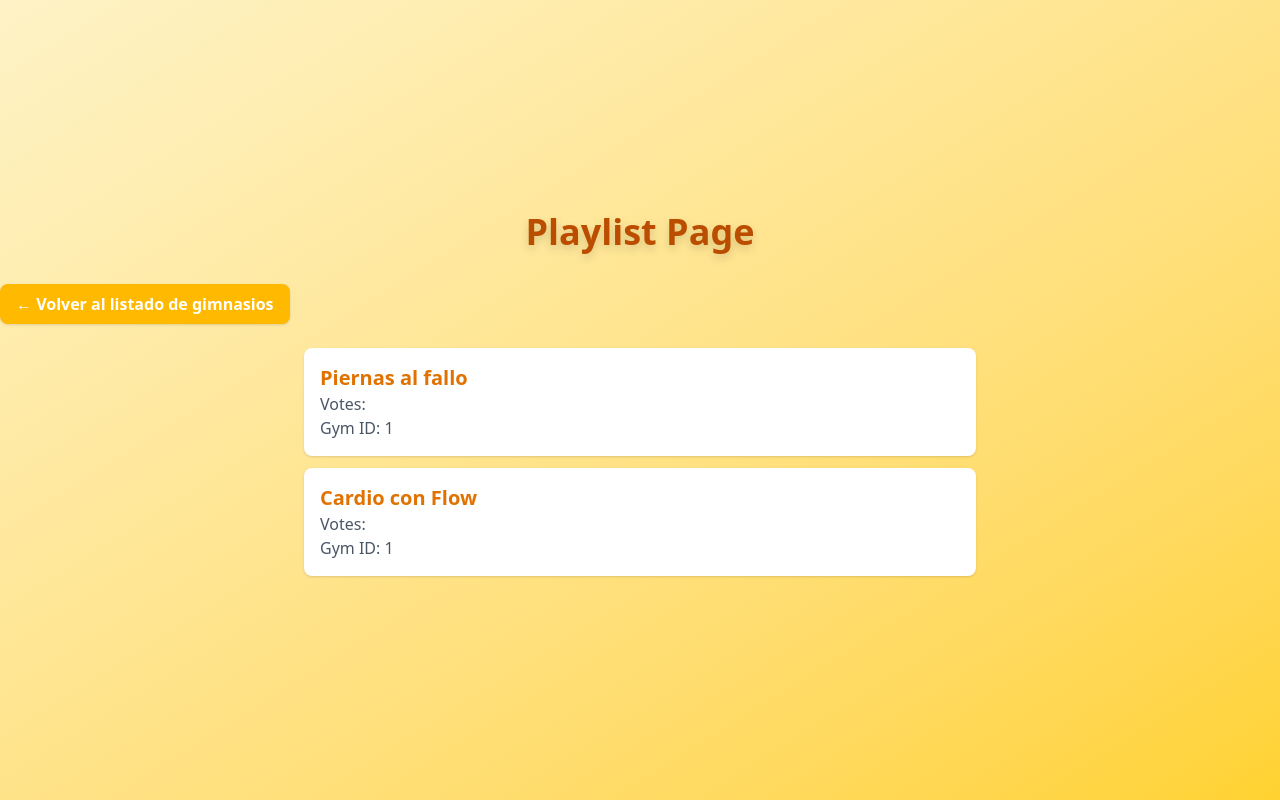
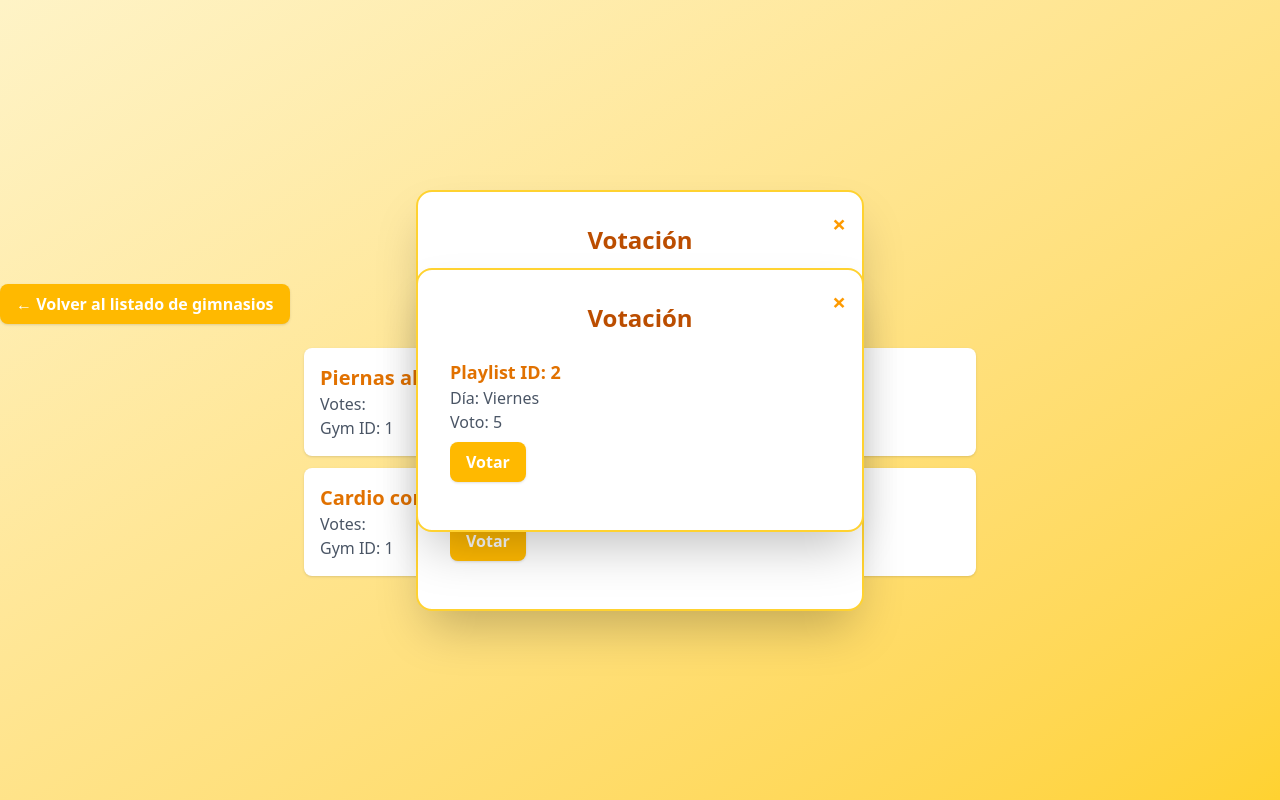
Before and after one commit to basoalto/gym-playlist-voting, a React (Vite) app: page /playlist/1 in a window 1280 px wide. Built offline with nearby package versions, Linux system fonts and the light colour scheme.

Commit message:
add popup

```diff
--- a/src/components/playList.tsx
+++ b/src/components/playList.tsx
@@ -1,33 +1,37 @@
+import { useEffect, useState } from "react";
 
-import { useEffect, useState } from 'react';
-
-import { getPlayList } from '../services/votesServices';
-
-function PlayList({id}: {id?: string}) {
-
+import { getPlayList } from "../services/votesServices";
+import PopupVote from "./popupVote";
+function PlayList({ id }: { id?: string }) {
   const [playList, setPlayList] = useState<any[]>([]);
   useEffect(() => {
     const fetchplaylist = async () => {
       const response = await getPlayList();
-            const playlists = response.filter((playlist) => playlist.gymId === Number(id));
+      const playlists = response.filter(
+        (playlist) => playlist.gymId === Number(id)
+      );
       setPlayList(playlists);
     };
-        fetchplaylist()
+    fetchplaylist();
   }, [id]);
 
   return (
     <div className="playlist">
       {playList.map((playlist, index) => (
-            <div key={index} className="playlist-item bg-white p-4 rounded-lg shadow hover:shadow-lg transition-shadow duration-200 mb-3">
-                <h2 className="text-xl font-semibold text-amber-600">{playlist.name}</h2>
+        <div
+          key={index}
+          className="playlist-item bg-white p-4 rounded-lg shadow hover:shadow-lg transition-shadow duration-200 mb-3"
+        >
+          <h2 className="text-xl font-semibold text-amber-600">
+            {playlist.name}
+          </h2>
           <p className="text-gray-600">Votes: {playlist.votes}</p>
           <p className="text-gray-600">Gym ID: {playlist.gymId}</p>
+          <PopupVote onClose={() => {}} id={playlist.id} />
         </div>
       ))}
     </div>
   );
 }
 
-
-
 export default PlayList;
--- a/src/main.tsx
+++ b/src/main.tsx
@@ -3,11 +3,13 @@ import { createRoot } from "react-dom/client";
 import "./index.css";
 import AppRouter from "./routes/AppRouter";
 import { BrowserRouter } from "react-router-dom";
+import { VoteProvider } from "./context/contextVote";
 createRoot(document.getElementById("root")!).render(
   <StrictMode>
-
+      <VoteProvider>
       <BrowserRouter>
         <AppRouter />
       </BrowserRouter>
+   </VoteProvider>
   </StrictMode>
 );
```
Lines whose indentation alone changed are shown as unchanged.
